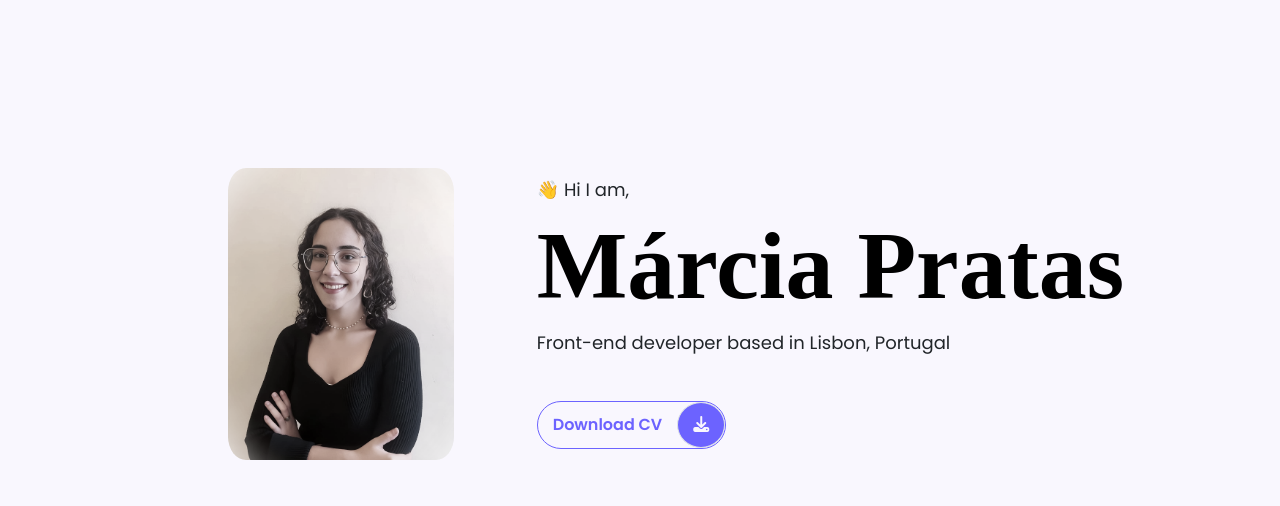
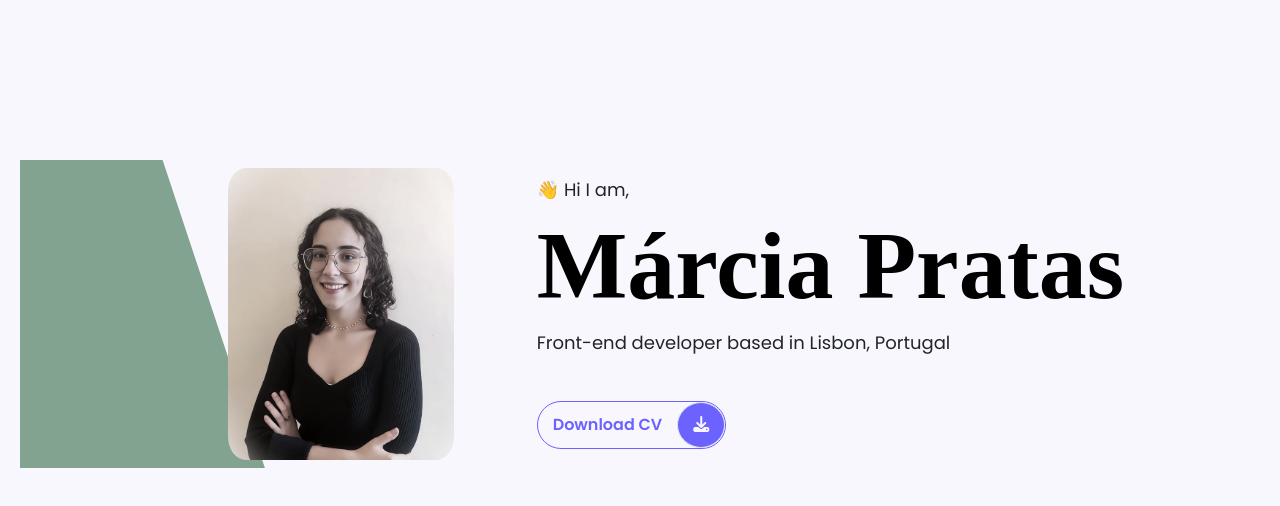
Before and after one commit to MarciaPratas2000/Portfolio-project, a plain HTML site: page index.html in a window 1280 px wide. Drawn offline with nearby package versions, Linux system fonts and the light colour scheme.

Commit message:
Added a background design element
CSS

```diff
--- a/index.html
+++ b/index.html
@@ -14,10 +14,11 @@
   </head>
 <body>
   <div class="hero d-sm-flex justify-content-sm-center align-items-sm-center">
-    <span class="col-5 p-2 ">
+    <div class=" left-page col-5 p-2" >
+    <div class="h-shape"></div>
     <img class=" img-fluid align-items-end" src="images/profile.png" alt="photo">
-    </span>
-    <span class="col-7">
+    </div>
+    <div class=" right-page col-7">
     <h2>👋 Hi I am,</h2>
     <h1>Márcia Pratas</h1>
     <h2 class="mb-5">Front-end developer based in Lisbon, Portugal</h2>
@@ -27,7 +28,7 @@
         <i class="fas fa-download" aria-hidden="true"></i>
       </span>
     </div>
-  </span>
+  </div>
 
   </div>
   </body>
--- a/style/portfolio.css
+++ b/style/portfolio.css
@@ -82,3 +82,36 @@ h2 {
     cursor: pointer;
     filter: none;
 }
+
+
+.left-page {
+    position: relative;
+    z-index: 1;
+}
+.left-page {
+    position: relative;
+    z-index: 1; /* Set z-index higher than hero portion */
+}
+
+.h-shape {
+    content: "";
+    position: absolute;
+    width: 60%; /* Adjust width as needed */
+    height: 100%; /* Adjust height as needed */
+    line-height: 100%;
+    background-color: #82a38f;
+    z-index: -1; /* Send the element behind */
+    left: 0;
+    top: 0;
+    clip-path: polygon(0 0, 46% 0, 79% 100%, 0% 100%);
+    transition: clip-path 0.5s ease-in-out;
+
+}
+
+
+
+
+
+/*.h-shape:hover {
+    clip-path: polygon(0 0, 100% 0, 100% 100%, 0% 100%);
+}/*
```
